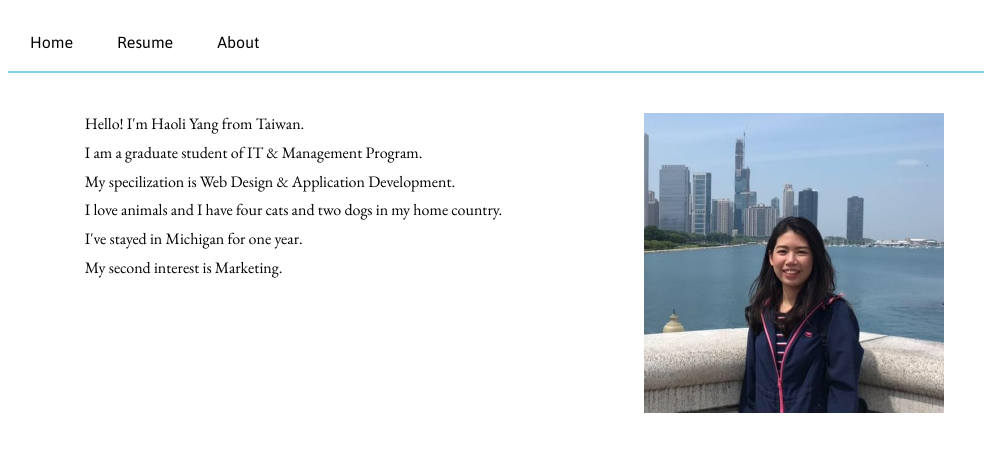
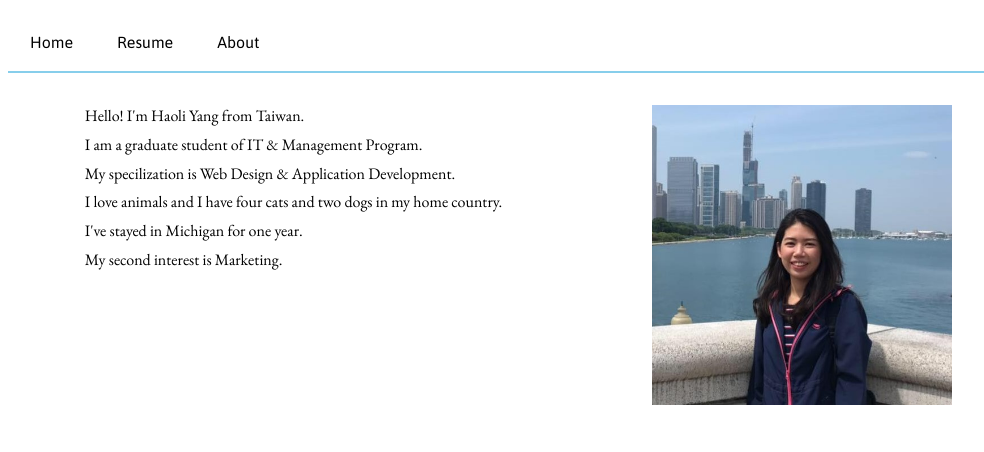
Before and after one commit to hyang77/project2, a plain HTML site: page index.html in a window 1280 px wide. Shown: the part 56-508 px from the top of the page, without its empty margins (0-984 px from the left). Drawn offline with nearby package versions, Linux system fonts and the light colour scheme.

Commit message:
edited p element

```diff
--- a/index.html
+++ b/index.html
@@ -17,7 +17,7 @@
 	</header>
 	<main>
 	  <div class="big">
-		<p><img id="homeimg" src="images/me.jpg" alt="Life Photo" style="width:300px;height:300px;margin-right:20em;margin-top:2em;">
+		<img id="homeimg" src="images/me.jpg" alt="Life Photo" style="width:300px;height:300px;margin-right:20em;margin-top:2em;">
 			<div style="white-space: pre">
 			Hello! I'm Haoli Yang from Taiwan.
 			I am a graduate student of IT & Management Program.
@@ -26,7 +26,6 @@
 			I've stayed in Michigan for one year.
 			My second interest is Marketing.
 			</div>
-		</p>
       </div>
 	</main>
   </body>
```
